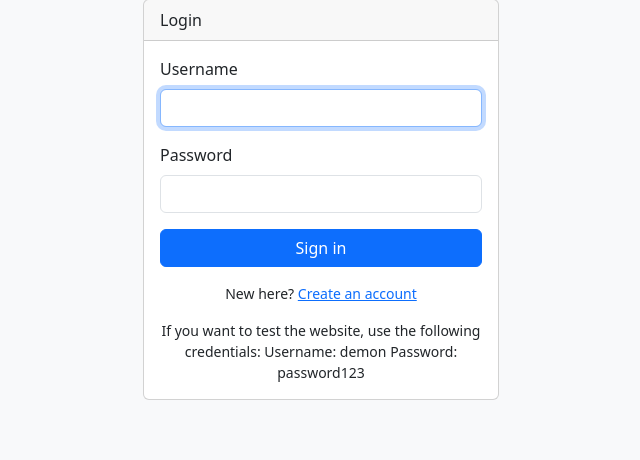
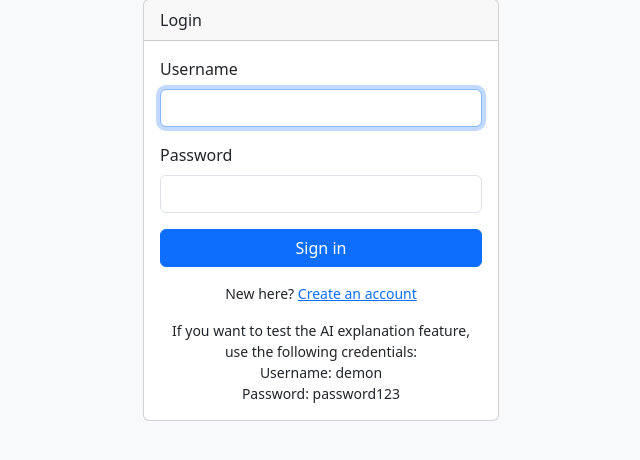
Before and after one commit to Demoninfinity02/LogiMind, a Django app: page /login/ in a window 1280 px wide. Shown: the part 89-549 px from the top of the page, without its empty margins (319-959 px from the left). Run offline with Django 5.2, Linux system fonts and the light colour scheme.

Commit message:
Update login.html

```diff
--- a/templates/registration/login.html
+++ b/templates/registration/login.html
@@ -29,9 +29,12 @@
               New here? <a href="{% url 'signup' %}">Create an account</a>
             </div>
             <div class="text-center small mt-3">
-             If you want to test the website, use the following credentials:
-              Username: demon
-              Password: password123
+             If you want to test the AI explanation feature, use the following credentials:
+              <br>
+            Username: demon
+              <br>
+            Password: password123
+              <br>
             </div>
           </form>
         </div>
```
